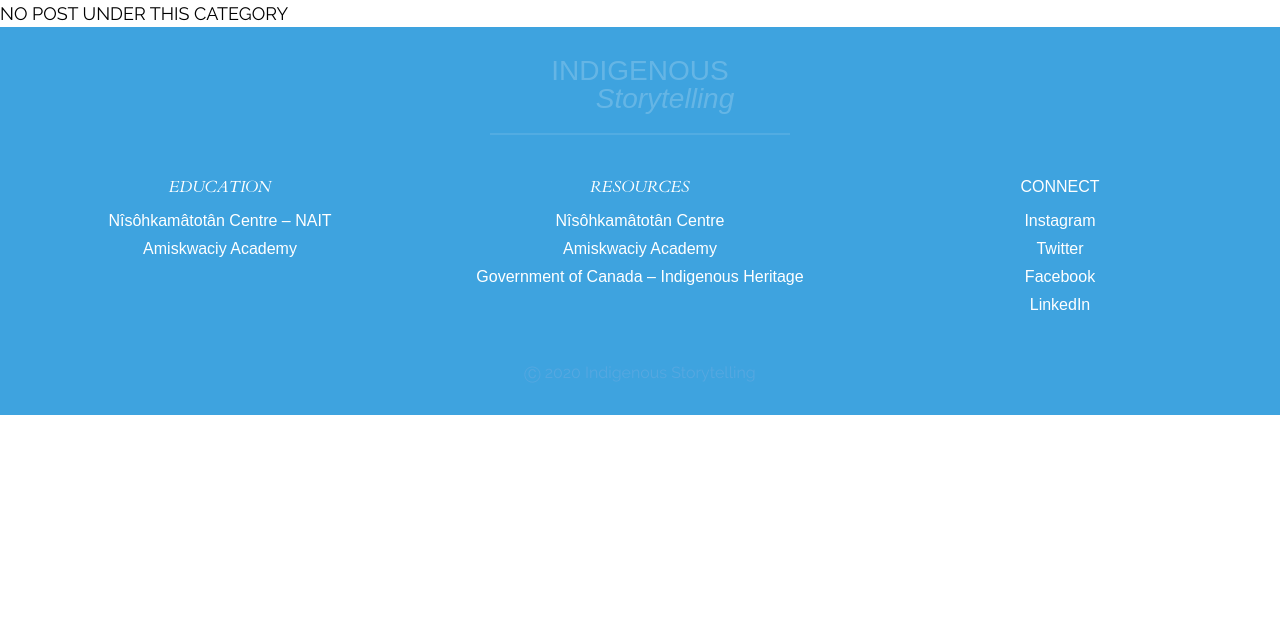
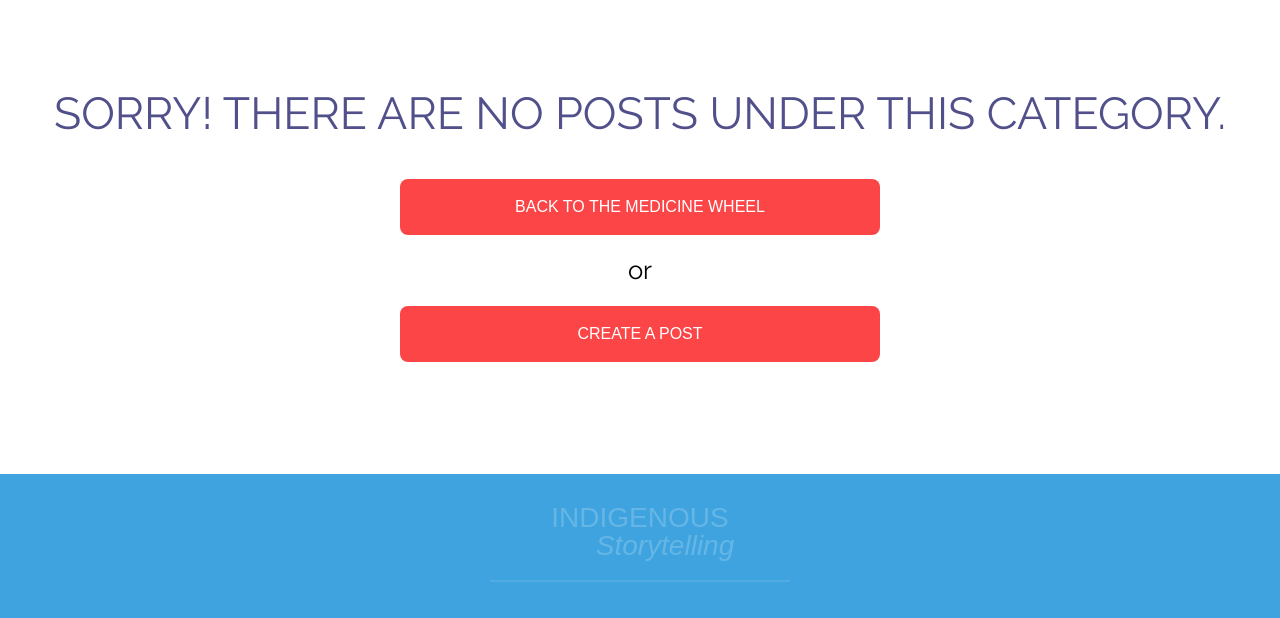
Before and after one commit to DylanJoslin/knocket, a Django app: template stories/templates/stories/no_post.html in a window 1280 px wide. Shown: the part 108-726 px from the top of the page. Run offline with Django 3.2, Linux system fonts and the light colour scheme; the template is opened without the code that fills it, so the values that code supplies are empty; some libraries are stand-ins or nearby versions; some web fonts are replaced.

Commit message:
Styling Things

```diff
--- a/static/css/styles.css
+++ b/static/css/styles.css
@@ -88,6 +88,10 @@ body {
   overflow-x: hidden;
 }
 
+body {
+  overflow-x: hidden;
+}
+
 /* Media Queries for different viewport sizes*/
 /* CARDO FONT */
 @font-face {
@@ -1653,6 +1657,10 @@ body {
   overflow-x: hidden;
 }
 
+body {
+  overflow-x: hidden;
+}
+
 /* Media Queries for different viewport sizes*/
 .resources-link-holder {
   margin: 60px auto;
@@ -2003,15 +2011,6 @@ td, th {
   }
 }
 
-<<<<<<< HEAD
-=======
-@media screen and (min-width: 700px) {
-  .dashboard-body .dashboard-navigation {
-    width: 50%;
-  }
-}
-
->>>>>>> origin/master
 @media screen and (min-width: 1000px) {
   .dashboard-body .dashboard-navigation {
     display: inline-block;
@@ -3434,6 +3433,11 @@ td, th {
   margin-bottom: 1rem;
 }
 
+.create-post-styles .video-help {
+  margin-bottom: 1rem;
+  font-size: 1.6rem;
+}
+
 .create-post-styles #cke_id_content {
   width: 100% !important;
 }
@@ -3469,6 +3473,79 @@ td, th {
 
 .create-post-styles .modal-content ol {
   padding: 10%;
+}
+
+.no-content {
+  margin-top: 4rem;
+  margin-bottom: 6rem;
+  padding: 1rem;
+  display: -webkit-box;
+  display: -ms-flexbox;
+  display: flex;
+  -webkit-box-orient: vertical;
+  -webkit-box-direction: normal;
+      -ms-flex-direction: column;
+          flex-direction: column;
+}
+
+.no-content h2 {
+  font-size: 2rem;
+  text-align: center;
+  text-transform: uppercase;
+  margin-bottom: 2rem;
+  color: #51508B;
+}
+
+@media screen and (min-width: 700px) {
+  .no-content h2 {
+    font-size: 2.8rem;
+  }
+}
+
+.no-content a {
+  color: white;
+  border: none;
+  background: #FB4547;
+  font-size: 1rem;
+  font-family: 'Cardo Regular', sans-serif;
+  text-transform: uppercase;
+  border-radius: 0.5rem;
+  text-align: center;
+  display: inline-block;
+  width: 100%;
+  padding: 0.6rem 2rem;
+  margin-bottom: 1rem;
+  text-decoration: none;
+  padding: 1rem;
+}
+
+.no-content a:hover {
+  background-color: #B4B9E5;
+  color: black;
+  -webkit-transition: 0.5s;
+  transition: 0.5s;
+}
+
+@media screen and (min-width: 1000px) {
+  .no-content a {
+    max-width: 30rem;
+    margin: 0 auto;
+  }
+}
+
+.no-content p {
+  font-size: 1.6rem;
+  text-align: center;
+  padding: 1rem;
+}
+
+.container .alert {
+  padding: 1rem;
+  background: #FB4547;
+  color: white;
+  font-size: 1.3rem;
+  font-family: "Raleway Bold";
+  text-align: center;
 }
 
 /* ------------------------------------------------------
--- a/static/scss/styles.scss
+++ b/static/scss/styles.scss
@@ -58,6 +58,10 @@
 @import 'users/login';
 @import 'users/profile';
 @import 'users/upload';
+@import 'users/no-post';
+@import 'users/alert';
+
+
 
 
 /* ------------------------------------------------------
--- /dev/null
+++ b/static/scss/users/_alert.scss
@@ -0,0 +1,12 @@
+.container{
+
+    .alert{
+        padding: 1rem;
+        background: $secondary;
+        color: white;
+        font-size: 1.3rem;
+        font-family: "Raleway Bold";
+        text-align: center;
+    }
+
+}
--- /dev/null
+++ b/static/scss/users/_no-post.scss
@@ -0,0 +1,37 @@
+.no-content{
+    margin-top: 4rem;
+    margin-bottom: 6rem;
+    padding: 1rem;
+    display: flex;
+    flex-direction: column;
+
+    h2{
+        font-size: 2rem;
+
+        @include breakpoint(tablet){
+            font-size: 2.8rem;
+        }
+        text-align: center;
+        text-transform: uppercase;
+        margin-bottom: 2rem;
+        color: $dark-purple;
+
+    }
+
+    a{
+        @include pageFormButton;
+        padding: 1rem;
+        @include breakpoint(laptop){
+            max-width: 30rem;
+            margin: 0 auto;
+        }
+
+    }
+
+    p{
+        font-size: 1.6rem;
+        text-align: center;
+        padding: 1rem;
+    }
+
+}
--- a/static/scss/users/_upload.scss
+++ b/static/scss/users/_upload.scss
@@ -3,6 +3,11 @@
     .django-ckeditor-widget{
         margin-top: 0.4rem;
         margin-bottom: 1rem;
+    }
+
+    .video-help{
+        margin-bottom: 1rem;
+        font-size: 1.6rem;
     }
 
     #cke_id_content{
--- a/stories/templates/stories/no_post.html
+++ b/stories/templates/stories/no_post.html
@@ -2,6 +2,11 @@
 {% load static %}
 
 {% block content %}
-    <p>NO POST UNDER THIS CATEGORY</p>
+<div class="no-content">
+    <h2>Sorry! There are no posts under this category.</h2>
+    <a href="{% url 'browse' %}">Back to the Medicine wheel</a>
+    <p>or</p>
+    <a href="{% url 'post_new'%}" class="button">Create a Post</a>
+</div>
 
 {% endblock content %}
```
Also changed, not shown: stories/templates/stories/post_new.html (+3 -3 lines), db.sqlite3, static/media/images/sunset.jpeg (added), 1 other file.
